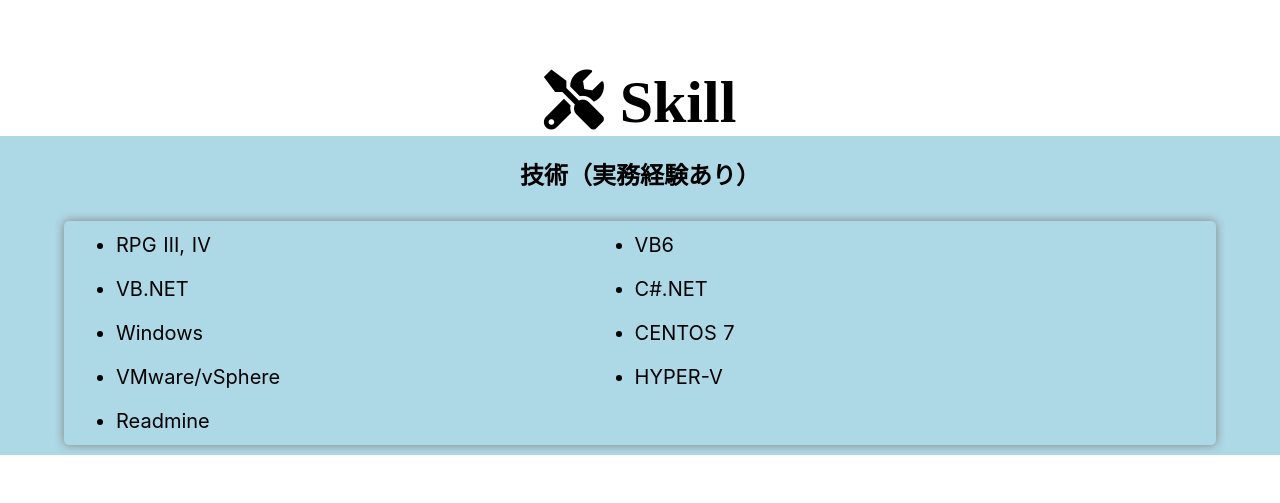
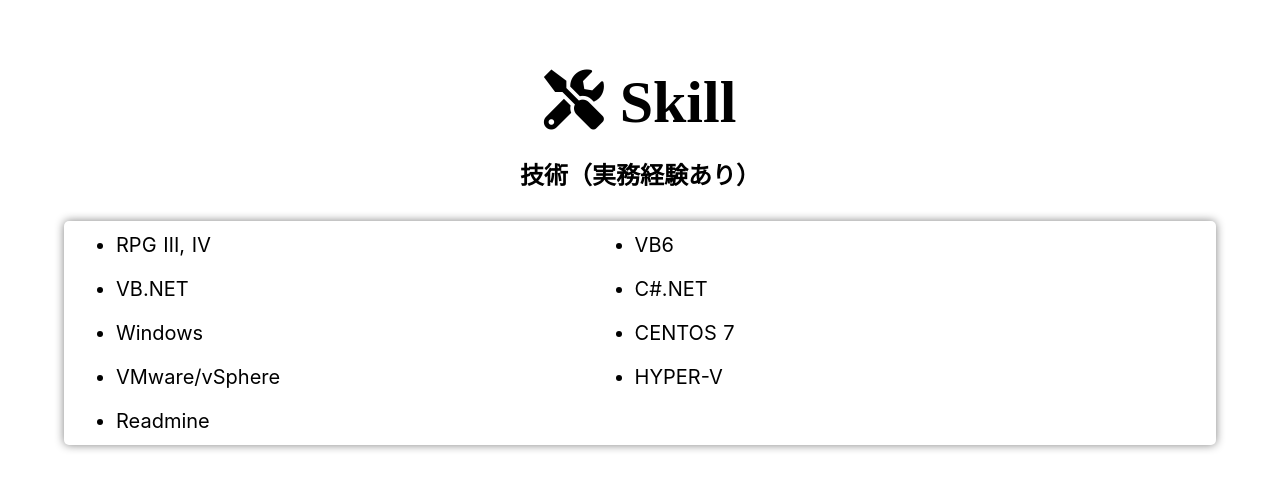
Before and after one commit to birnamwood/nuxtjs_portfolio, a Nuxt app: page / in a window 1280 px wide. Shown: the part 2180-2683 px from the top of the page. Built offline with nearby package versions, Linux system fonts and the light colour scheme; what vue-smoothscroll would draw is missing.

Commit message:
carousel表示のための設定

```diff
--- a/components/Skill.vue
+++ b/components/Skill.vue
@@ -5,6 +5,7 @@
             <i class="fas fa-tools" > Skill</i>
           </div>
 
+          <no-ssr>
           <carousel :per-page="1"
                     :speed="1000">
             <slide>
@@ -39,9 +40,8 @@
                 </ul>
               </table>
             </slide>
-
-
           </carousel>
+          </no-ssr>
 
       </div>
   </div>
@@ -165,9 +165,6 @@
   margin: 10px;
   float: left;
 }
-.VueCarousel-slide {
-  background: lightblue;
-}
 
 @media (max-width: 640px) {
   .qualification-list {
--- a/nuxt.config.js
+++ b/nuxt.config.js
@@ -15,9 +15,9 @@
     ]
   },
   //
-  router: {
-    base: '/nuxtjs_portfolio/'
-  },
+  // router: {
+  //   base: '/nuxtjs_portfolio/'
+  // },
   //
   plugins: [{ src: '~/plugins/vue-carousel', ssr: false }],
   plugins: [{ src: '~/plugins/vue-smoothscroll', ssr: false }],
```
